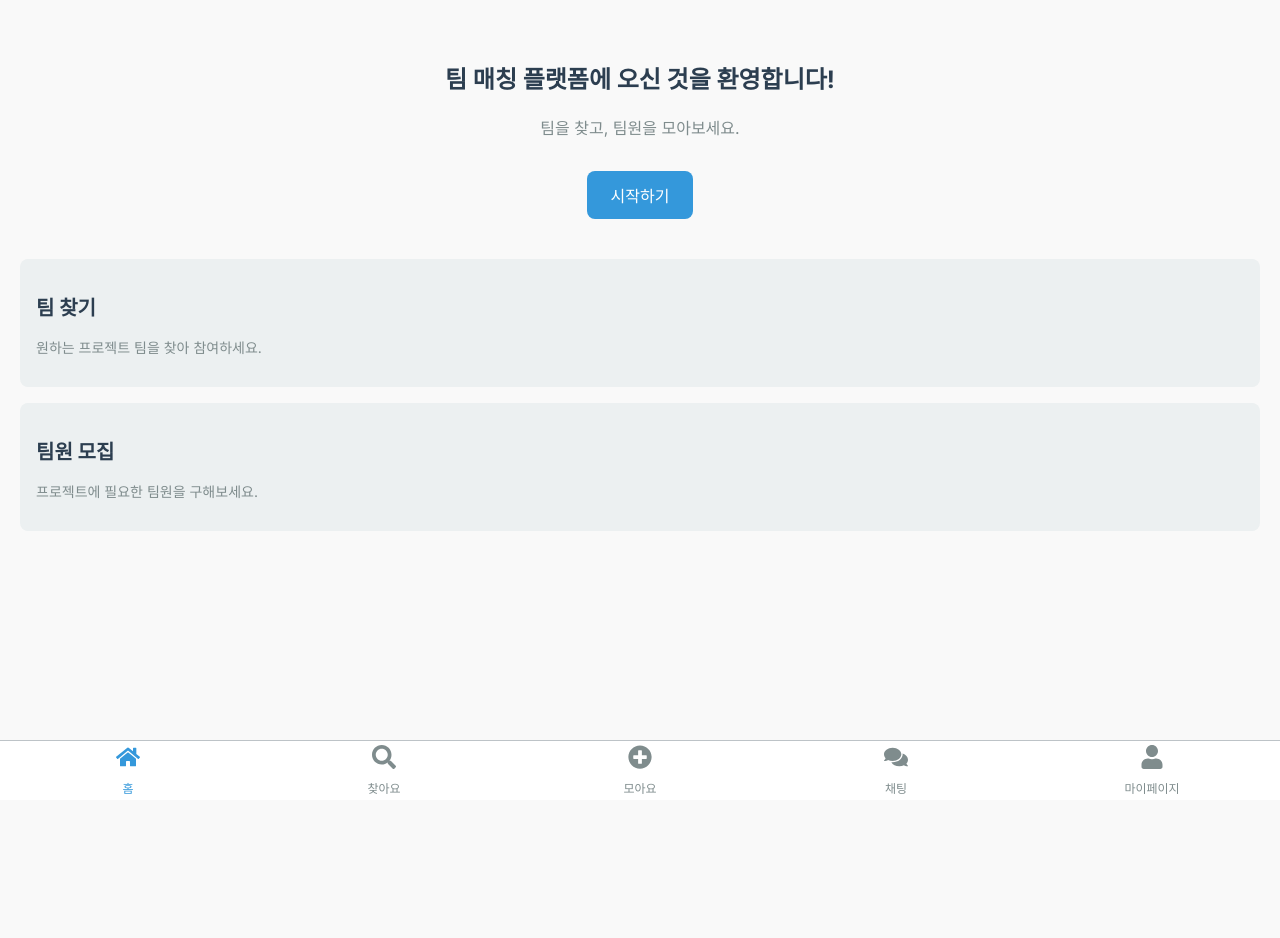
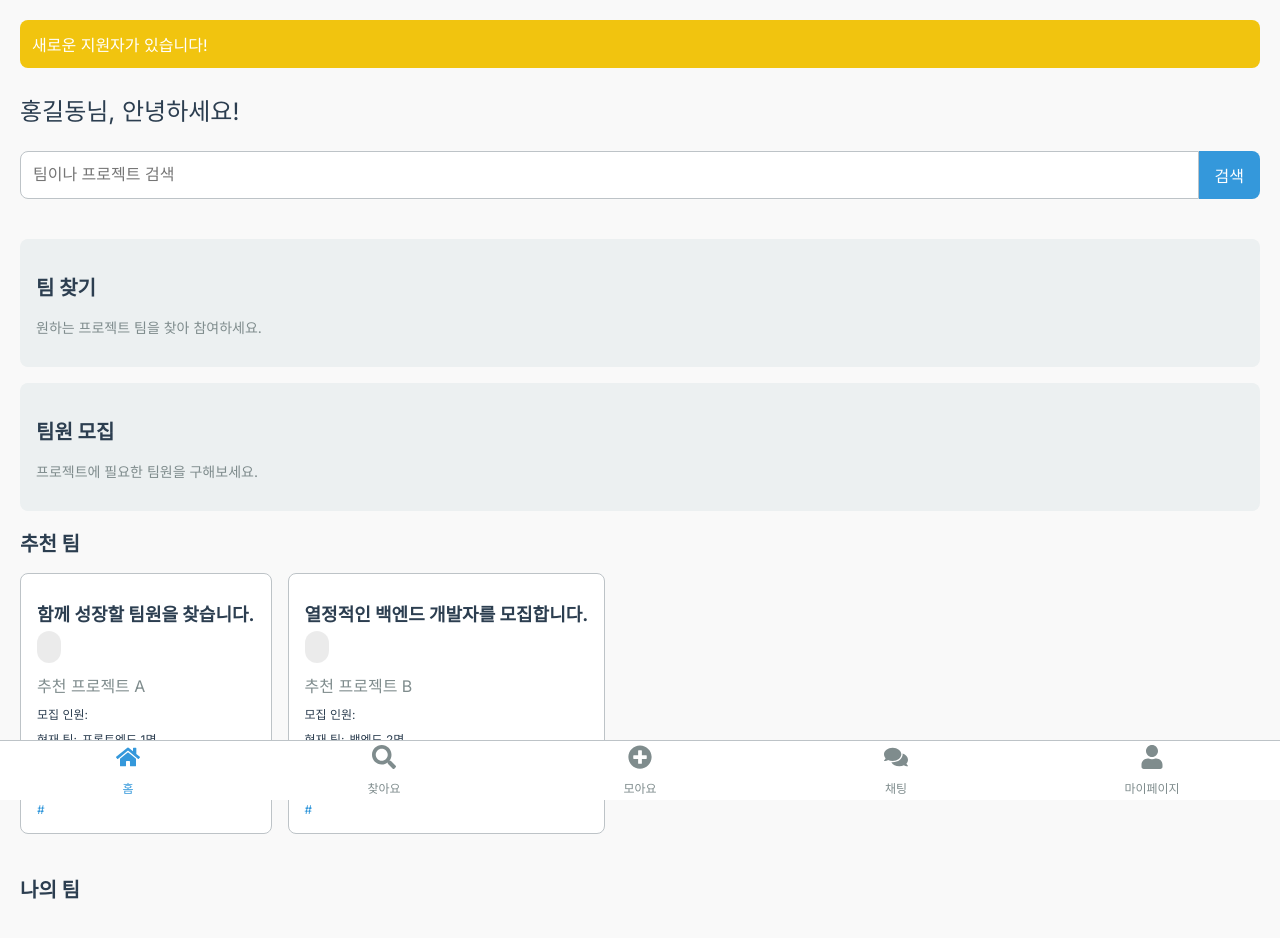
Before and after one commit to LucktoneSyndrom/syndrome-web, a Next.js app: page / in a window 1280 px wide. Before the commit the page ends 800 px from the top, so only its background shows below. Built offline with nearby package versions, Linux system fonts and the light colour scheme.

Commit message:
홈 디자인 변경

```diff
--- a/src/app/HomePage.module.css
+++ b/src/app/HomePage.module.css
@@ -1,3 +1,108 @@
+/* src/app/HomePage.module.css */
+
+.container {
+    padding: 20px;
+}
+
+.welcomeMessage {
+    font-size: 24px;
+    color: #2c3e50;
+    margin-bottom: 24px;
+}
+
+.quickAccess {
+    display: flex;
+    justify-content: space-between;
+    margin-bottom: 24px;
+}
+
+.quickAccessButton {
+    flex: 1;
+    margin: 0 8px;
+    padding: 16px;
+    background-color: #ffffff;
+    border: 1px solid #bdc3c7;
+    border-radius: 8px;
+    text-align: center;
+    color: #2c3e50;
+    font-size: 16px;
+    cursor: pointer;
+    transition: background-color 0.3s ease;
+}
+
+.quickAccessButton:hover {
+    background-color: #ecf0f1;
+}
+
+.banner {
+    margin-bottom: 24px;
+}
+
+.bannerImage {
+    width: 100%;
+    height: 150px;
+    /*background-image: url('/images/banner.jpg'); !* 배너 이미지 경로 *!*/
+    background-size: cover;
+    background-position: center;
+    border-radius: 8px;
+}
+
+.sectionTitle {
+    font-size: 20px;
+    color: #2c3e50;
+    margin-bottom: 16px;
+}
+
+.recommendations {
+    margin-bottom: 24px;
+}
+
+.teamCardList {
+    display: flex;
+    overflow-x: scroll;
+}
+
+.teamCard {
+    min-width: 200px;
+    margin-right: 16px;
+}
+
+.notificationBanner {
+    background-color: #f1c40f;
+    padding: 12px;
+    border-radius: 8px;
+    color: #ffffff;
+    font-size: 16px;
+    margin-bottom: 24px;
+}
+
+.searchBar {
+    display: flex;
+    margin-bottom: 24px;
+}
+
+.searchInput {
+    flex: 1;
+    padding: 12px;
+    font-size: 16px;
+    border: 1px solid #bdc3c7;
+    border-radius: 8px 0 0 8px;
+}
+
+.searchButton {
+    padding: 12px 16px;
+    font-size: 16px;
+    background-color: #3498db;
+    border: none;
+    border-radius: 0 8px 8px 0;
+    color: #ffffff;
+    cursor: pointer;
+}
+
+.searchButton:hover {
+    background-color: #2980b9;
+}
+
 /* src/app/HomePage.module.css */
 
 .container {
--- a/src/app/page.tsx
+++ b/src/app/page.tsx
@@ -1,16 +1,72 @@
 // src/app/page.tsx
-import React from 'react';
+'use client';
+
+import React, { useState } from 'react';
 import styles from './HomePage.module.css';
+import { useRouter } from 'next/navigation';
+import { FaSearch, FaPlusCircle, FaComments, FaUser } from 'react-icons/fa';
+import TeamCard from '../components/TeamCard';
+import { TeamCardInfo } from '../types/TeamCardInfo';
+
+const mockRecommendedTeams: TeamCardInfo[] = [
+    // 추천 팀 더미 데이터
+    {
+        id: '1',
+        teamName: '추천 프로젝트 A',
+        shortDescription: '함께 성장할 팀원을 찾습니다.',
+        deadline: '2023-12-31',
+        recruitmentParts: [{ partName: '프론트엔드', numberNeeded: 1 }],
+    },
+    {
+        id: '2',
+        teamName: '추천 프로젝트 B',
+        shortDescription: '열정적인 백엔드 개발자를 모집합니다.',
+        deadline: '2023-11-30',
+        recruitmentParts: [{ partName: '백엔드', numberNeeded: 2 }],
+    },
+    // 추가 데이터
+];
 
 const HomePage = () => {
+    const router = useRouter();
+    const userName = '홍길동'; // 사용자 이름 (예시)
+    const [searchQuery, setSearchQuery] = useState('');
+
+    const handleQuickAccessClick = (path: string) => {
+        router.push(path);
+    };
+
+    const handleSearch = () => {
+        // 검색 기능 구현
+        alert(`검색어: ${searchQuery}`);
+    };
+
     return (
         <div className={styles.container}>
-            {/* Hero Section */}
-            <section className={styles.hero}>
-                <h1>팀 매칭 플랫폼에 오신 것을 환영합니다!</h1>
-                <p>팀을 찾고, 팀원을 모아보세요.</p>
-                <button>시작하기</button>
-            </section>
+            {/* 알림 배너 */}
+            <div className={styles.notificationBanner}>
+                새로운 지원자가 있습니다!
+            </div>
+
+
+            {/* 환영 메시지 */}
+            <div className={styles.welcomeMessage}>
+                {userName}님, 안녕하세요!
+            </div>
+
+            {/* 검색 바 */}
+            <div className={styles.searchBar}>
+                <input
+                    type="text"
+                    className={styles.searchInput}
+                    placeholder="팀이나 프로젝트 검색"
+                    value={searchQuery}
+                    onChange={(e) => setSearchQuery(e.target.value)}
+                />
+                <button className={styles.searchButton} onClick={handleSearch}>
+                    검색
+                </button>
+            </div>
 
             {/* Features Section */}
             <section className={styles.features}>
@@ -23,6 +79,30 @@ const HomePage = () => {
                     <p>프로젝트에 필요한 팀원을 구해보세요.</p>
                 </div>
             </section>
+
+            {/*/!* 배너 이미지 *!/*/}
+            {/*<div className={styles.banner}>*/}
+            {/*    <div className={styles.bannerImage}></div>*/}
+            {/*</div>*/}
+
+            {/* 추천 팀 */}
+            <div className={styles.recommendations}>
+                <h2 className={styles.sectionTitle}>추천 팀</h2>
+                <div className={styles.teamCardList}>
+                    {mockRecommendedTeams.map((team) => (
+                        <div className={styles.teamCard} key={team.id}>
+                            <TeamCard teamCardInfo={team} />
+                        </div>
+                    ))}
+                </div>
+            </div>
+
+            {/* 나의 팀 */}
+            <div className={styles.myTeams}>
+                <h2 className={styles.sectionTitle}>나의 팀</h2>
+                {/* 나의 팀 목록 표시 */}
+                {/* ... */}
+            </div>
         </div>
     );
 };
```
